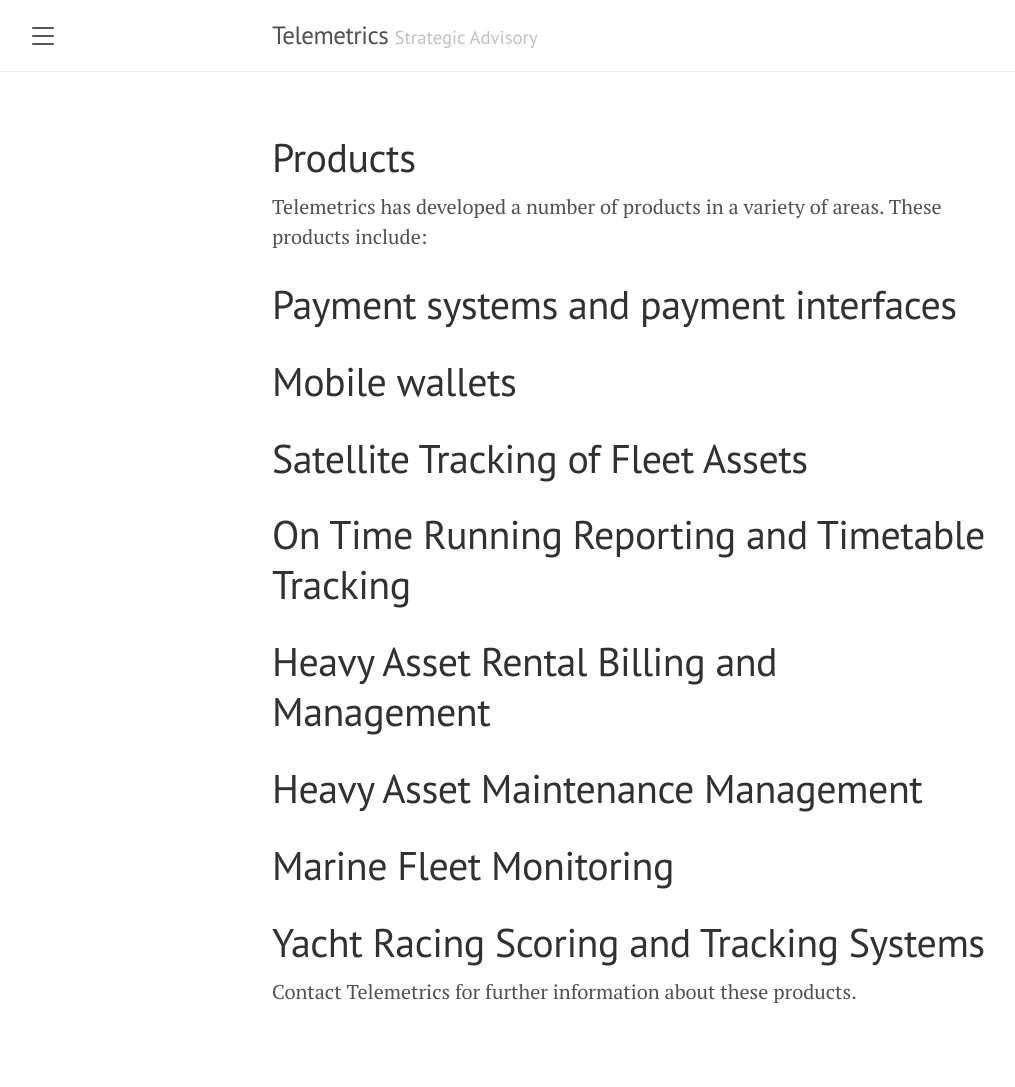
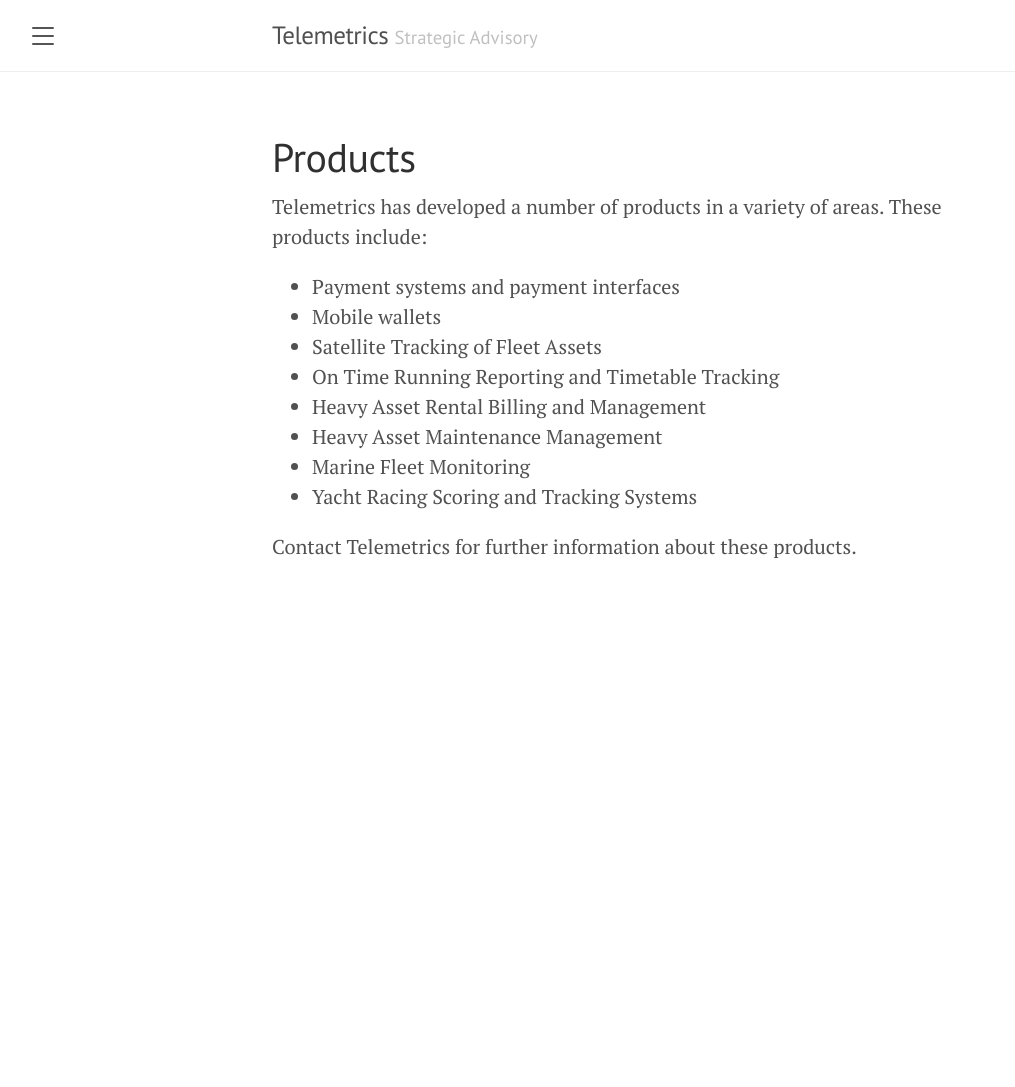
Before and after one commit to hjelliott/hjelliott.github.io, a Jekyll site: the page built from products.md, in a window 1280 px wide. Shown: the whole page, without its empty margins (8-1023 px from the left). Built offline with Jekyll 4.4.1, drawn with Linux system fonts in a browser that asks for light colours; after the commit the page ends 900 px from its top, so only the background shows below that.

Commit message:
updates to secondary pages

```diff
--- a/products.md
+++ b/products.md
@@ -5,13 +5,13 @@
 
 Telemetrics has developed a number of products in a variety of areas. These products include:
 
-# Payment systems and payment interfaces
-# Mobile wallets
-# Satellite Tracking of Fleet Assets
-# On Time Running Reporting and Timetable Tracking
-# Heavy Asset Rental Billing and Management
-# Heavy Asset Maintenance Management
-# Marine Fleet Monitoring
-# Yacht Racing Scoring and Tracking Systems
+* Payment systems and payment interfaces
+* Mobile wallets
+* Satellite Tracking of Fleet Assets
+* On Time Running Reporting and Timetable Tracking
+* Heavy Asset Rental Billing and Management
+* Heavy Asset Maintenance Management
+* Marine Fleet Monitoring
+* Yacht Racing Scoring and Tracking Systems
 
 Contact Telemetrics for further information about these products.
```
Also changed, not shown: services.md (+5 -5 lines).
